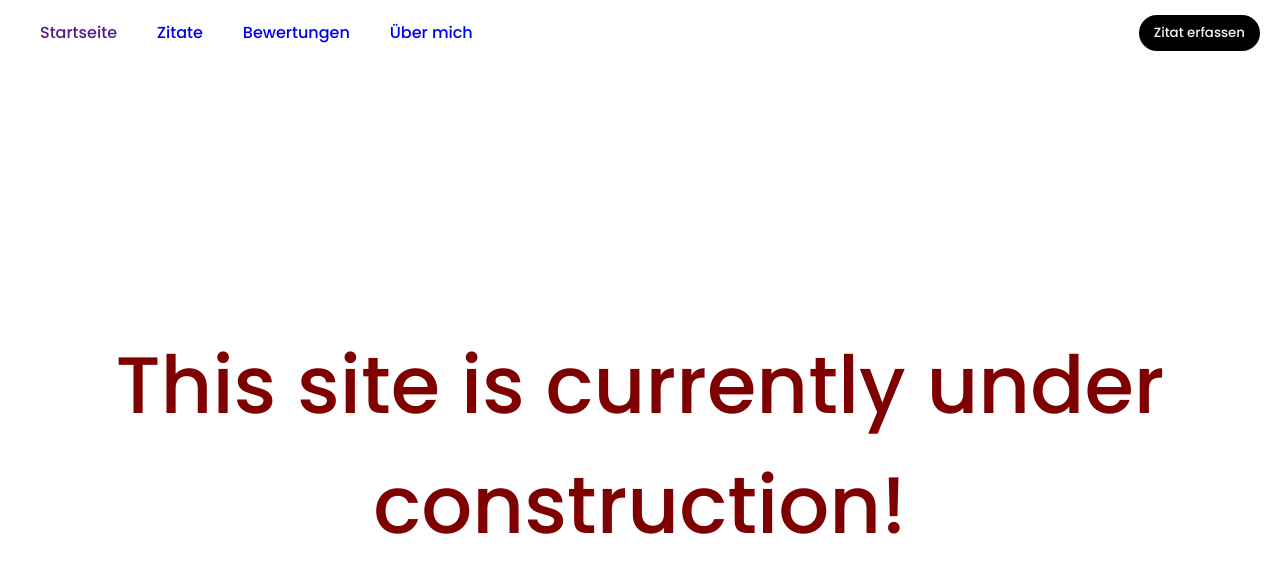
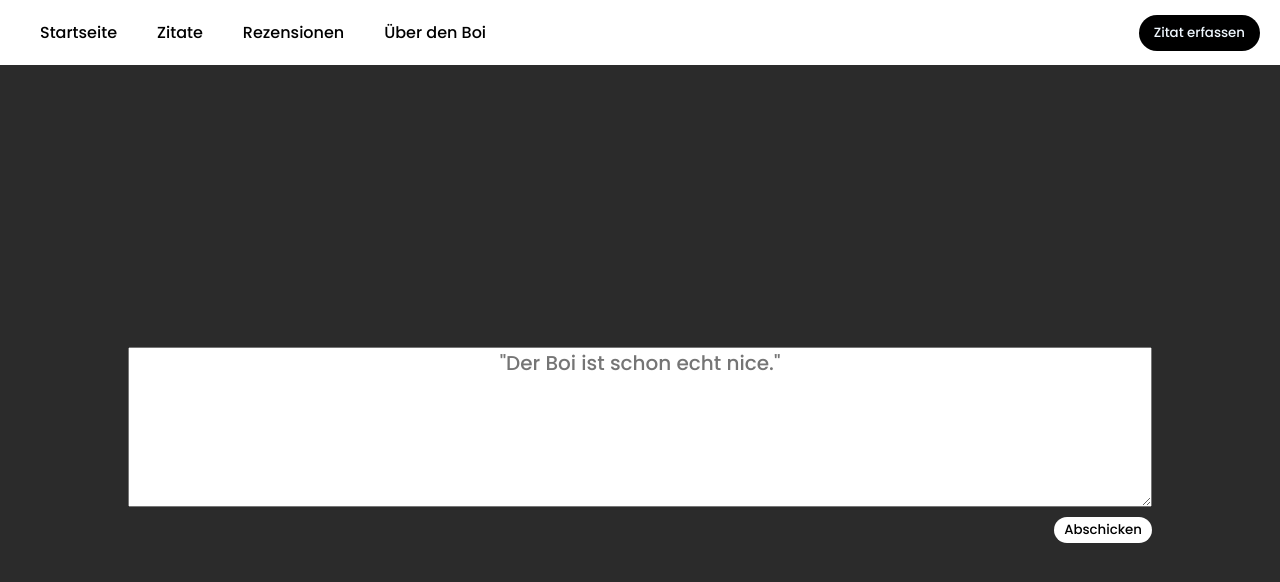
Before and after one commit to ottx96/ott-fan-club, a React (Create React App) app: page /quotes in a window 1280 px wide. Shown: the top 582 px of the page. Built offline with nearby package versions, Linux system fonts and the light colour scheme.

Commit message:
create submission form

```diff
--- a/package.json
+++ b/package.json
@@ -8,6 +8,7 @@
     "@testing-library/user-event": "^12.6.2",
     "react": "^17.0.1",
     "react-dom": "^17.0.1",
+    "react-router-dom": "^5.2.0",
     "react-scripts": "4.0.1",
     "web-vitals": "^0.2.4"
   },
--- a/src/App.js
+++ b/src/App.js
@@ -1,12 +1,29 @@
 import Navbar from './components/navigation/navbar';
 import Welcome from './components/welcome/welcome'
+import SubmissionForm from './components/submissions/submission-form'
+
+import {
+  BrowserRouter as Router,
+  Switch,
+  Route,
+  Link
+} from "react-router-dom";
 
 function App() {
   return (
-    <div className="app">
-      <Navbar/>
-      <Welcome />
-    </div>
+    <Router>
+      <Navbar />
+
+      <Switch>
+        <Route path="/quotes">
+          <SubmissionForm />
+        </Route>
+        <Route path="/">
+          <Welcome />
+        </Route>
+      </Switch>
+    </Router>
+
   );
 }
 
--- a/src/components/navigation/navbar.css
+++ b/src/components/navigation/navbar.css
@@ -7,7 +7,6 @@
 
 .nav img {
     margin: 5px;
-    /* margin-right: auto; */
 }
 
 .nav ul {
@@ -25,6 +24,7 @@
 .nav ul li a {
     text-decoration: none;
     transition: all .4s ease 0s;
+    color: black;
 }
 
 .create {
--- a/src/components/navigation/navbar.js
+++ b/src/components/navigation/navbar.js
@@ -1,14 +1,15 @@
 import React from 'react'
+import { Link } from 'react-router-dom'
 import './navbar.css'
 
 export default function Navbar() {
     return (
         <nav className="nav">
             <ul>
-                <li><a href="">Startseite</a></li>
-                <li><a href="hall-of-fame">Zitate</a></li>
-                <li><a href="ratings">Bewertungen</a></li>
-                <li><a href="about">Über mich</a></li>
+                <li><Link to="/">Startseite</Link></li>
+                <li><Link to="/quotes">Zitate</Link></li>
+                <li><Link to="/ratings">Rezensionen</Link></li>
+                <li><Link to="/about">Über den Boi</Link></li>
             </ul>
             <button className="create">Zitat erfassen</button>
         </nav>
--- /dev/null
+++ b/src/components/submissions/submission-form.css
@@ -0,0 +1,48 @@
+.container {
+    background-color: #2b2b2b;
+}
+
+.submission {
+    display: flex;
+    justify-content: center;
+    align-items: center;
+    height: 95vh;
+    flex-direction: column;
+}
+
+.submission .inputs {
+    width: 100%;
+    display: flex;
+    justify-content: center;
+    align-items: center;
+    flex-direction: column;
+}
+
+.submission button {
+    margin-left: auto;
+    margin-right: 10%;
+    margin-top: 10px;
+    border-radius: 15px;
+    padding: 10px;
+    padding-top: 3px;
+    padding-bottom: 3px;
+    border-style: none;
+    background-color: white;
+    color: black;
+    transition: all .4s ease 0s;
+    cursor: pointer;
+}
+
+.submission button:hover {
+    background-color: blue;
+    color: white
+}
+
+.submission .inputs .quote {
+    font-size: 1.25rem;
+    color: black;
+    min-width: 80%;
+    min-height: 10vh;
+    height: 20vh;
+    text-align: center;
+}
--- /dev/null
+++ b/src/components/submissions/submission-form.js
@@ -0,0 +1,17 @@
+import React from 'react'
+import './submission-form.css'
+
+export default function SubmissionForm() {
+
+
+    return (
+        <div className="container">
+            <form className="submission" netlify>
+                <div className="inputs">
+                    <textarea placeholder='"Der Boi ist schon echt nice."' name="quote" id="" cols="30" rows="10" className="quote"></textarea>
+                </div>
+                <button className="submit">Abschicken</button>
+            </form>
+        </div>
+    )
+}
```
Also changed, not shown: 1 other file (tests, documents, lock files or other folders).
